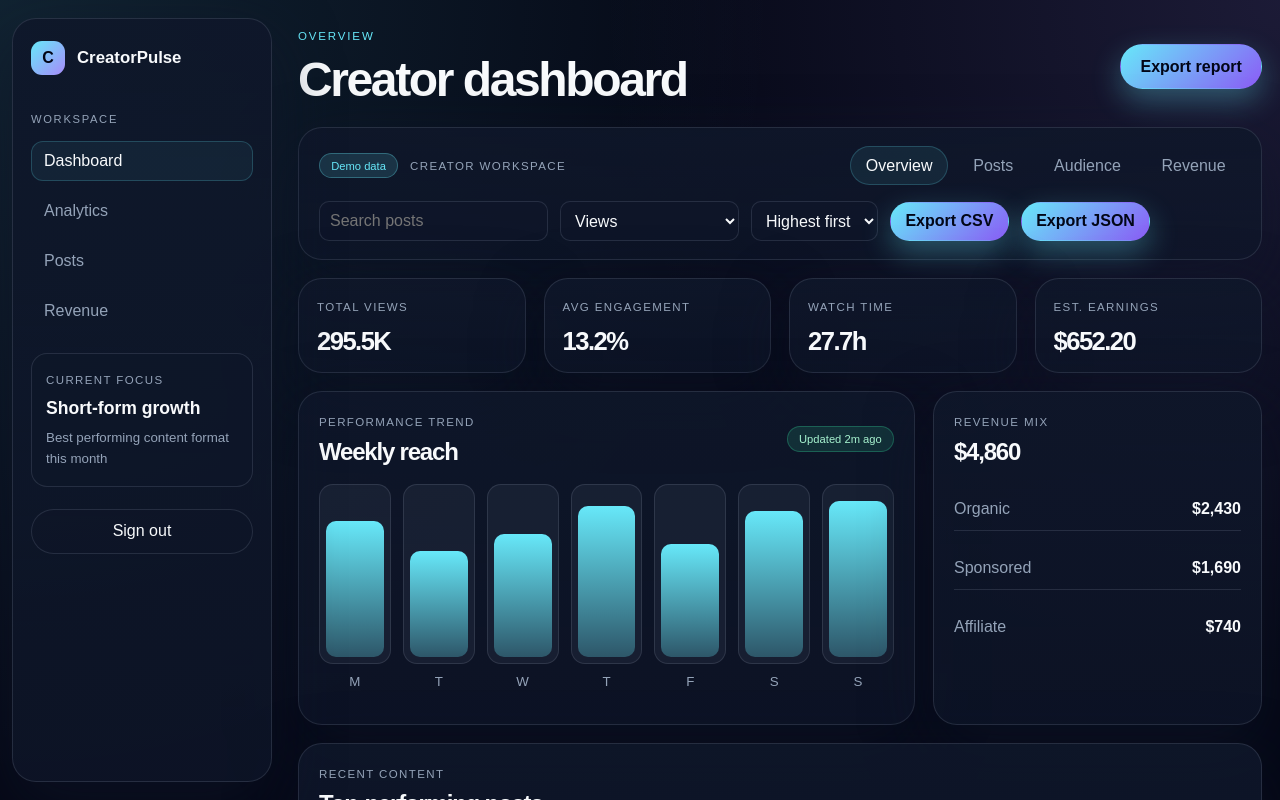
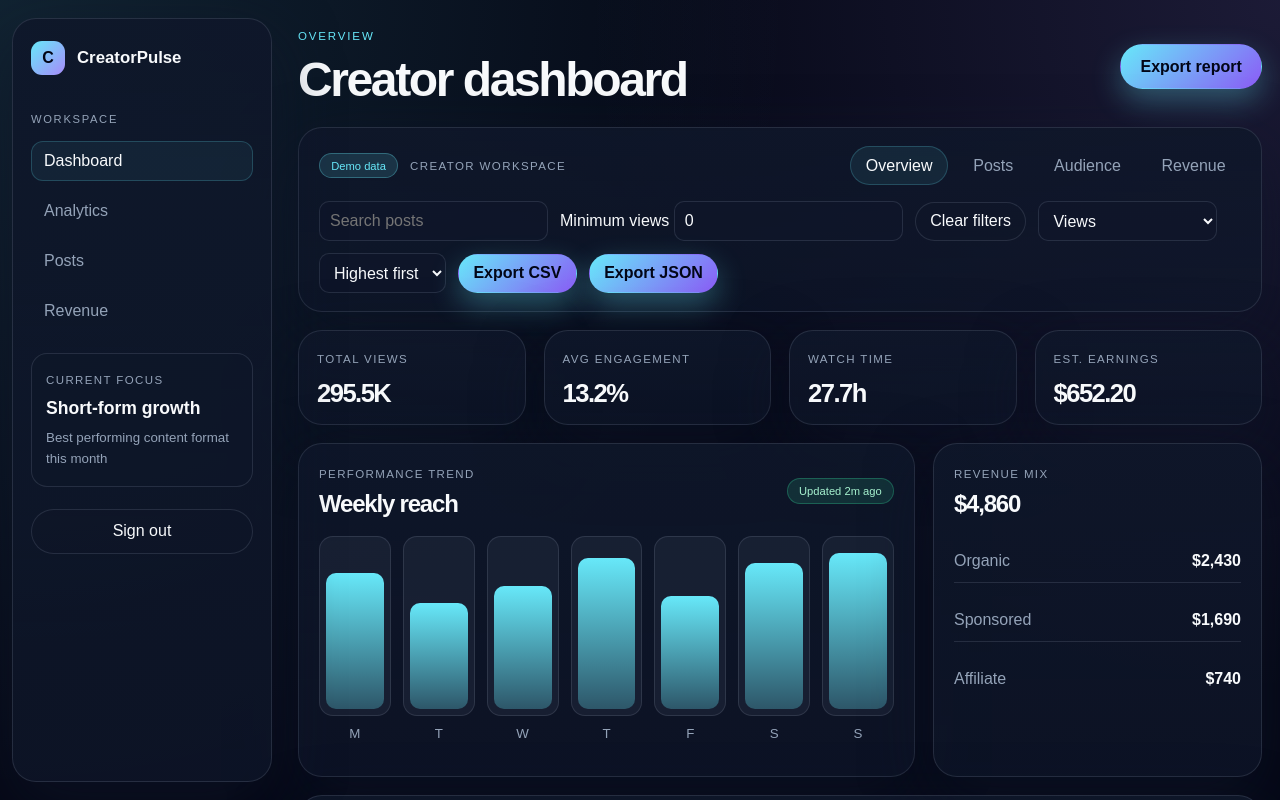
Before and after one commit to HrishikeshLenin13/creatorpulse, a Next.js app: page /dashboard in a window 1280 px wide. Shown: the top 800 px of the page. Built offline with nearby package versions, Linux system fonts and the light colour scheme.

Commit message:
feat(dashboard): filter visible metrics and downloads by minimum view count

```diff
--- a/components/AnalyticsDashboard.tsx
+++ b/components/AnalyticsDashboard.tsx
@@ -3,15 +3,16 @@
 import { useMemo, useState } from 'react';
 import { formatCompactNumber, formatCurrency } from '@/lib/utils';
 import { mockVideoMetrics, revenueSources } from '@/lib/data';
-import { summarizePosts, sortPosts, filterPosts, type PostSortKey } from '@/lib/post-tools';
+import { summarizePosts, sortPosts, filterPosts, filterPostsByViews, type PostSortKey } from '@/lib/post-tools';
 import { exportPostsCsv, exportPostsJson } from '@/lib/export';
 
 export function AnalyticsDashboard() {
   const [selectedSegment, setSelectedSegment] = useState<'Overview' | 'Posts' | 'Audience' | 'Revenue'>('Overview');
   const [sortBy, setSortBy] = useState<PostSortKey>('views');
   const [query,setQuery] = useState('');
+  const [minimumViews,setMinimumViews] = useState(0);
   const [sortDirection,setSortDirection] = useState<'asc'|'desc'>('desc');
-  const visiblePosts = useMemo(() => sortPosts(filterPosts(mockVideoMetrics,query),sortBy,sortDirection),[query,sortBy,sortDirection]);
+  const visiblePosts = useMemo(() => sortPosts(filterPostsByViews(filterPosts(mockVideoMetrics,query),minimumViews),sortBy,sortDirection),[query,sortBy,sortDirection,minimumViews]);
 
   const stats = useMemo(
     () => {
@@ -59,6 +60,8 @@ export function AnalyticsDashboard() {
 
         <div className="toolbar-actions">
           <input aria-label="Search posts" placeholder="Search posts" value={query} onChange={event=>setQuery(event.target.value)} />
+          <label>Minimum views <input aria-label="Minimum views" type="number" min="0" value={minimumViews} onChange={event=>{const value=event.currentTarget.valueAsNumber;setMinimumViews(Number.isFinite(value)?Math.max(0,value):0);}} /></label>
+          <button type="button" className="ghost-btn small-btn" onClick={()=>{setQuery('');setMinimumViews(0);}}>Clear filters</button>
           <select aria-label="Sort posts" value={sortBy} onChange={(event) => setSortBy(event.target.value as PostSortKey)}>
             <option value="views">Views</option>
             <option value="engagementRate">Engagement</option>
--- a/lib/post-tools.ts
+++ b/lib/post-tools.ts
@@ -20,3 +20,8 @@ export function filterPosts<T extends {title:string}>(posts:readonly T[], query:
   const needles=normalize(query).trim().split(/\s+/).filter(Boolean);
   return posts.filter(post=>{const title=normalize(post.title);return needles.every(needle=>title.includes(needle));});
 }
+
+export function filterPostsByViews<T extends {views:number}>(posts:readonly T[], minimum=0):T[] {
+  if (!Number.isFinite(minimum) || minimum < 0) throw new RangeError('Minimum views must be finite and nonnegative.');
+  return posts.filter(post=>finite(post.views)>=minimum);
+}
```
Also changed, not shown: 2 other files (tests, documents, lock files or other folders).
